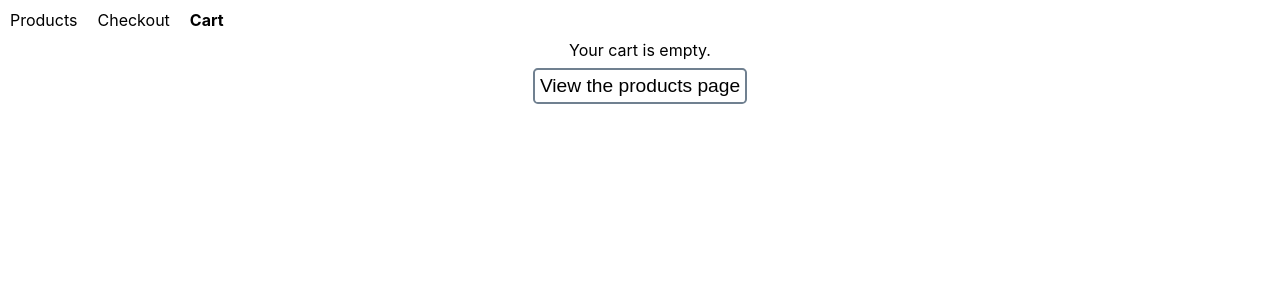
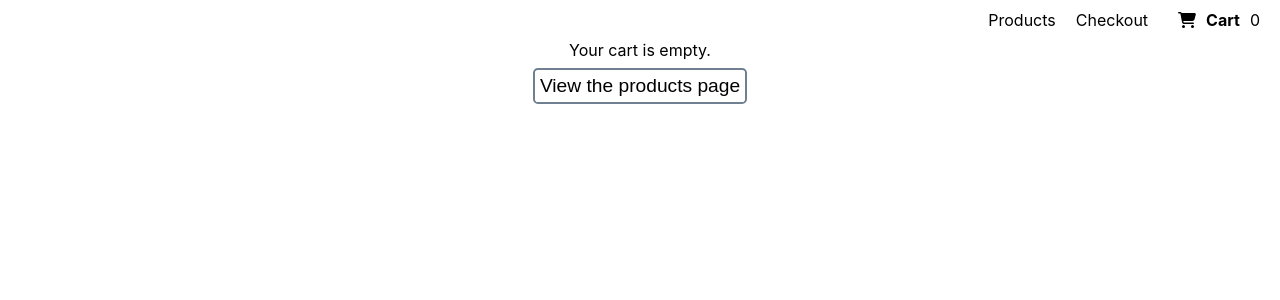
Before and after one commit to MGrunow1/fake-store, a React (Create React App) app: page /cart in a window 1280 px wide. Shown: the top 300 px of the page. Built offline with nearby package versions, Linux system fonts and the light colour scheme.

Commit message:
feat(Header): Create cart widget

```diff
--- /dev/null
+++ b/src/components/CartWidget.js
@@ -0,0 +1,20 @@
+import { useContext } from "react";
+import { CartContext } from "../contexts/CartContext";
+import { FontAwesomeIcon } from '@fortawesome/react-fontawesome';
+import { faCartShopping } from '@fortawesome/free-solid-svg-icons';
+import StyledNavLink from "./StyledNavLink";
+import { CartWidgetContainer } from "./StyledComponents";
+
+export default function CartWidget() {
+    const { cart } = useContext(CartContext);
+    return (
+        <CartWidgetContainer>
+            <FontAwesomeIcon icon={faCartShopping} />
+            <StyledNavLink
+                page="/cart"
+                text="Cart"
+            />
+            <div>{cart.length}</div>
+        </CartWidgetContainer>
+    )
+}
--- a/src/components/HeaderFooter.js
+++ b/src/components/HeaderFooter.js
@@ -1,14 +1,18 @@
 import { useContext } from "react";
 import { ThemeContext } from "../contexts/ThemeContext";
 import { Outlet } from "react-router-dom";
-import { PageContainer } from "./StyledComponents";
+import { HeaderContainer, PageContainer } from "./StyledComponents";
+import CartWidget from "./CartWidget";
 import NavBar from "./NavBar";
 
 export default function HeaderFooter() {
     const { theme } = useContext(ThemeContext);
     return (
         <PageContainer dark={theme === 'dark'}>
-        <header><NavBar /></header>
+        <HeaderContainer>
+            <NavBar />
+            <CartWidget />
+        </HeaderContainer>
         <div><Outlet /></div>
         </PageContainer>
     )
--- a/src/components/NavBar.js
+++ b/src/components/NavBar.js
@@ -13,10 +13,6 @@ export default function NavBar() {
                 page="/checkout"
                 text="Checkout"
             />
-            <StyledNavLink
-                page="/cart"
-                text="Cart"
-            />
         </NavContainer>
         </>
     )
--- a/src/components/StyledComponents.js
+++ b/src/components/StyledComponents.js
@@ -19,6 +19,12 @@ ${(props) => props.dark
     background-color: ghostwhite;
     color: black;`
 }
+`;
+
+export const CartWidgetContainer = styled.div`
+display: flex;
+align-items: center;
+margin: 0px 20px;
 `;
 
 export const CenteredGroup = styled.div`
@@ -69,6 +75,11 @@ ${(props) => props.dark
     background-color: white;
     color: black;`
 }
+`;
+
+export const HeaderContainer = styled.header`
+display: flex;
+justify-content: flex-end;
 `;
 
 export const InputLabel = styled.label`
```
